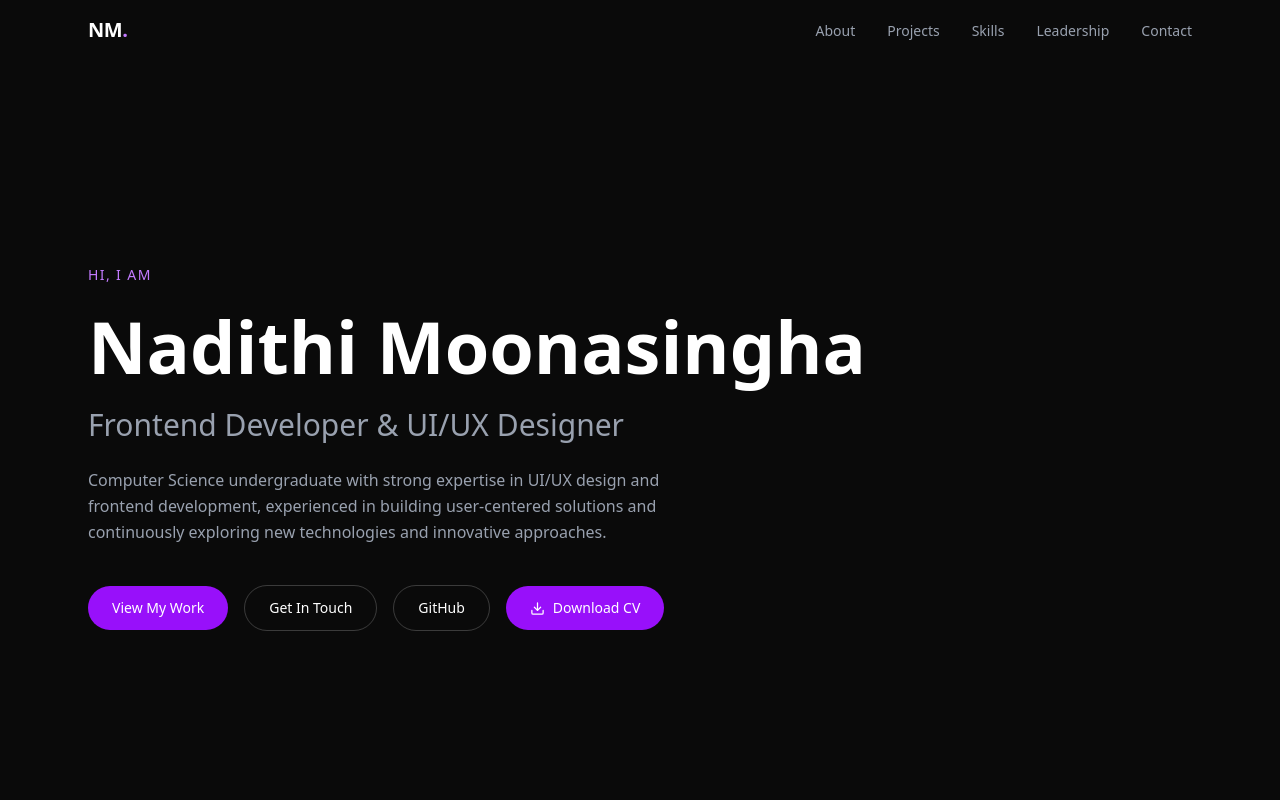
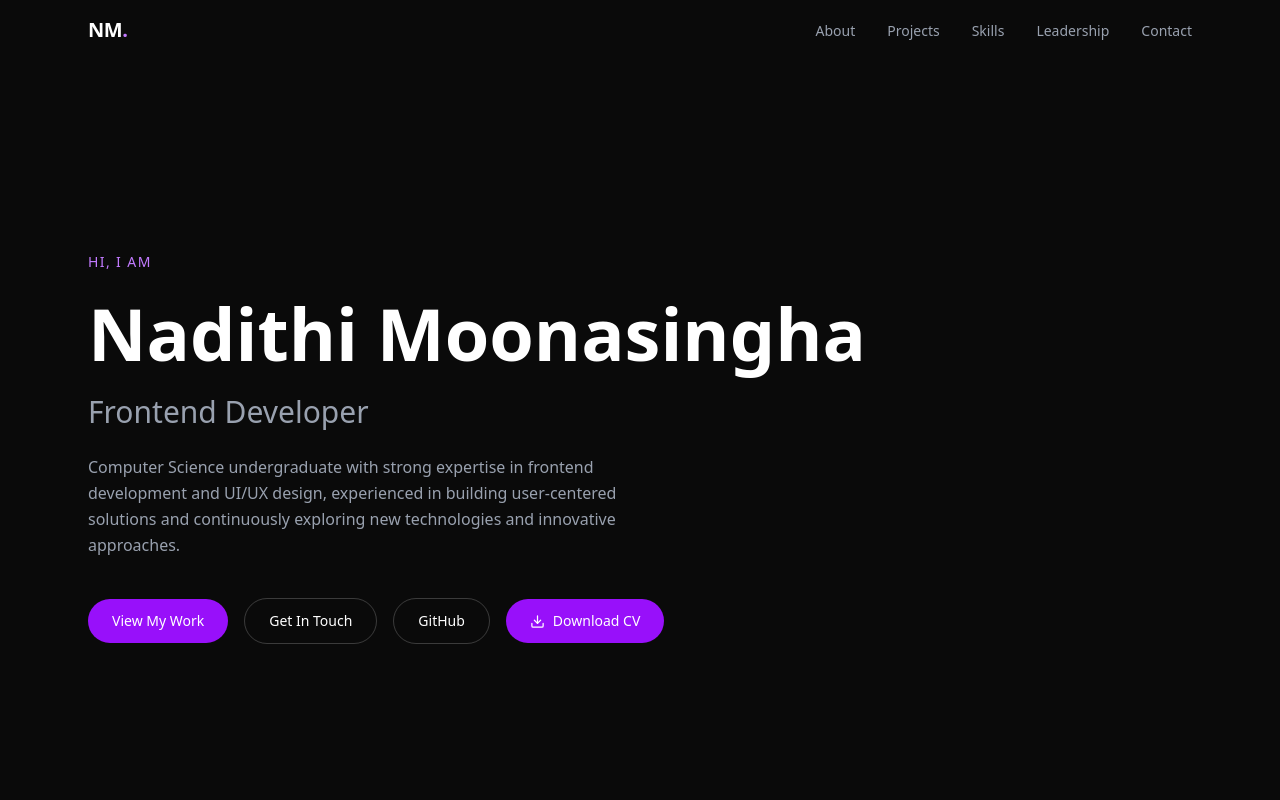
Before and after one commit to NadithiMoonasingha/My_Portfolio, a Next.js app: page / in a window 1280 px wide. Shown: the top 800 px of the page. Built offline with nearby package versions, Linux system fonts and the light colour scheme.

Commit message:
Modified the portfolio.ts

```diff
--- a/src/data/portfolio.ts
+++ b/src/data/portfolio.ts
@@ -1,6 +1,6 @@
 export const portfolioData = {
   name: "Nadithi Moonasingha",
-  title: "Frontend Developer & UI/UX Designer",
+  title: "Frontend Developer",
   email: "moonasinghanadithi@gmail.com",
   phone: "+94 77 111 6403",
   linkedin: "https://www.linkedin.com/in/nadithim",
@@ -8,7 +8,7 @@ export const portfolioData = {
   portfolio: "https://nadithi-portfolio.netlify.app",
 
   about:
-    "Computer Science undergraduate with strong expertise in UI/UX design and frontend development, experienced in building user-centered solutions and continuously exploring new technologies and innovative approaches.",
+    "Computer Science undergraduate with strong expertise in frontend development and UI/UX design, experienced in building user-centered solutions and continuously exploring new technologies and innovative approaches.",
 
   projects: [
     {
```
